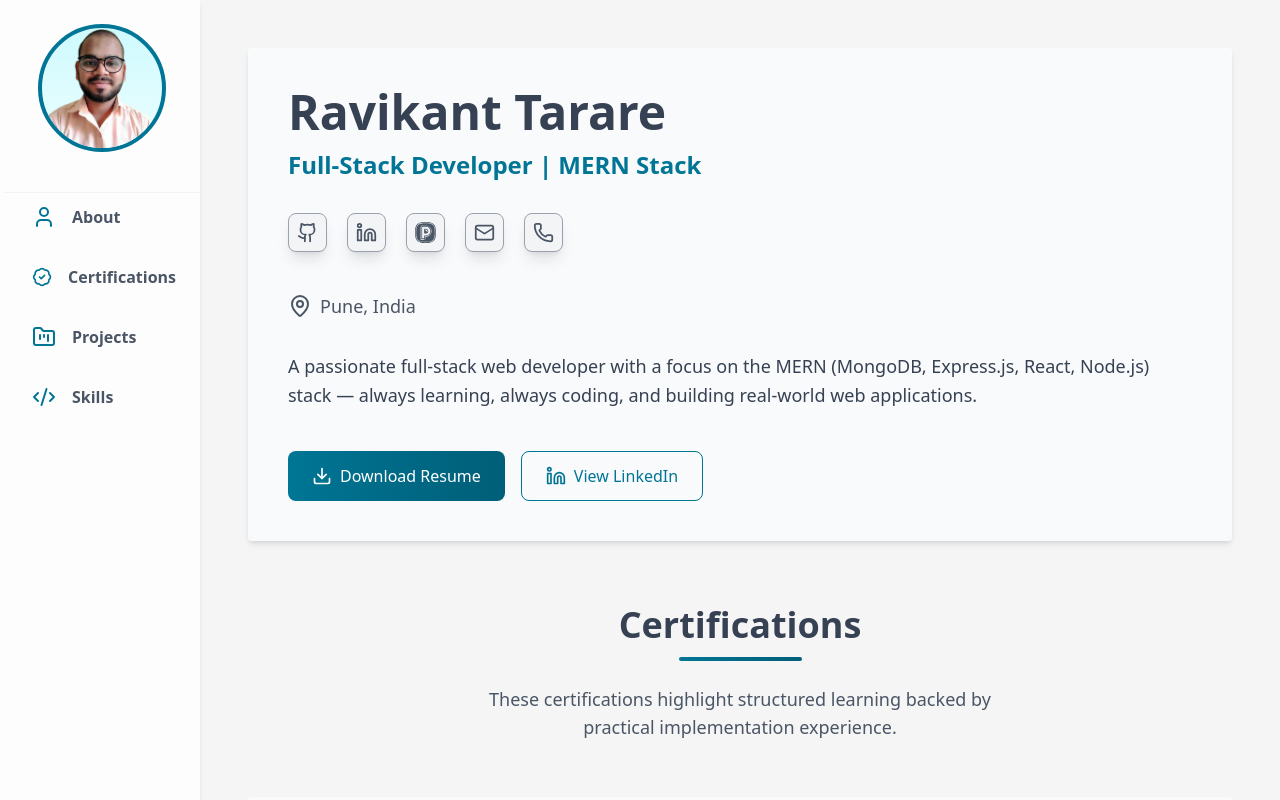
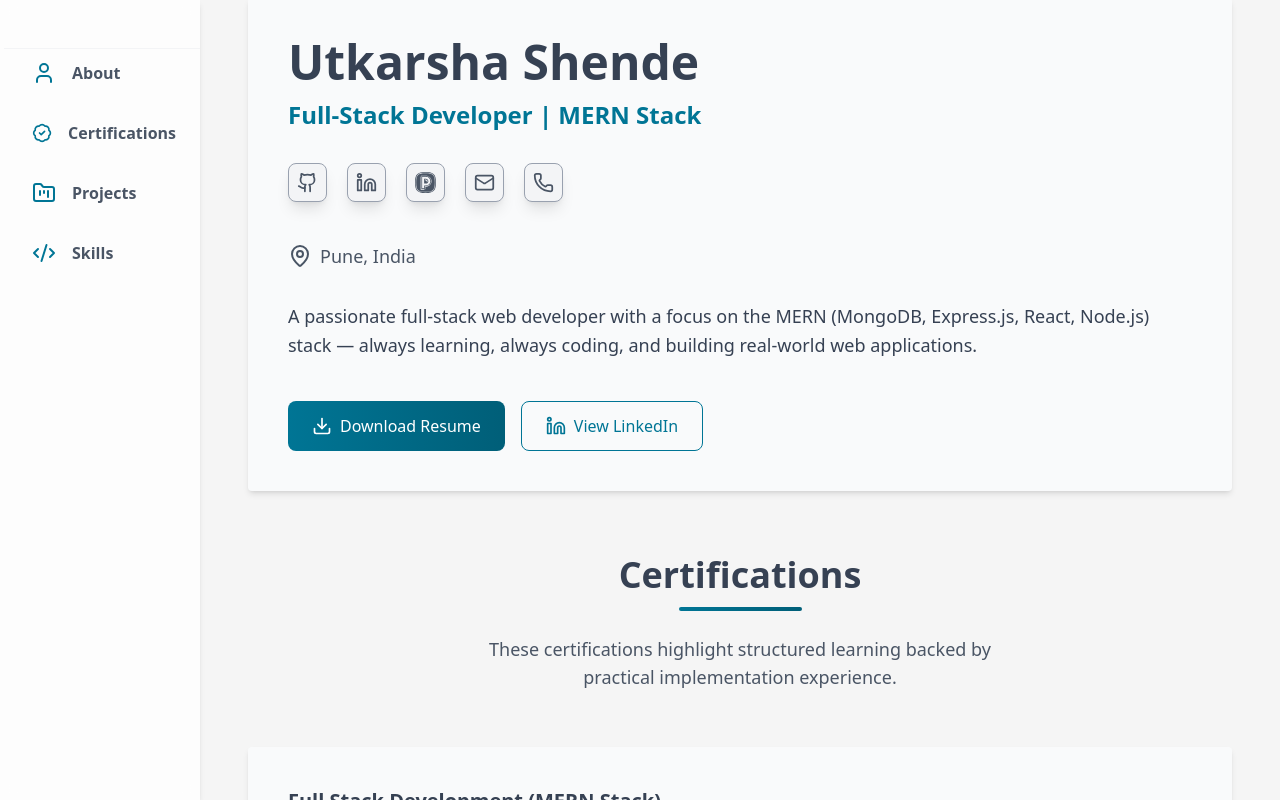
Before and after one commit to Utkarshende/utkarsha-new-portfolio, a React (Vite) app: page / in a window 1280 px wide. Built offline with nearby package versions, Linux system fonts and the light colour scheme.

Commit message:
feat:added resume link in app.jsx

```diff
--- a/src/App.jsx
+++ b/src/App.jsx
@@ -1,6 +1,5 @@
 import React, { useState } from "react";
 import { Link, Element } from "react-scroll";
-import MyPhoto from "./assets/my-photo.png";
 import {
   MapPin,
   Download,
@@ -56,15 +55,9 @@ function App() {
           isNavOpen ? "flex" : "hidden"
         } max-md:fixed z-50 right-0 left-0 md:flex flex-col items-center h-screen`}
       >
-        {/* Profile image (visible on md+ screens) */}
-        <img
-          src={MyPhoto}
-          alt="My Photo"
-          className="w-32 h-32 rounded-full border-4 border-cyan-700 mb-6 bg-gradient-to-b from-cyan-100 to-cyan-50"
-        />
 
         {/* Nav links */}
-        <div className="mt-4 w-full space-y-3 border-t border-t-gray-100">
+        <div className="mt-6 w-full space-y-3 border-t border-t-gray-100">
           {NAV_LINKS.map(({ linkTitle, icon: Icon, to }) => {
             return (
               <Link
@@ -87,23 +80,14 @@ function App() {
       </nav>
 
       {/* Main Content */}
-      <main className="p-6 md:p-12 overflow-y-auto " id="scrollableMain">
+      <main className="p-6 mt-[-50px] md:p-12 overflow-y-auto " id="scrollableMain">
         <Element
           name="about"
           className="bg-gray-50 rounded shadow-md hover:shadow-xl transition duration-300 p-7 sm:p-10 w-full"
         >
-          {/* Profile image (visible only on small screens) */}
-          <div className="flex justify-center mb-6 md:hidden">
-            <img
-              src={MyPhoto}
-              alt="My Photo"
-              className="w-32 h-32 rounded-full border-4 border-cyan-700 bg-gradient-to-b from-cyan-100 to-cyan-50"
-            />
-          </div>
-
           {/* Name */}
-          <h1 className="text-5xl font-bold text-gray-700 mb-3">
-            Ravikant Tarare
+          <h1 className="text-5xl font-bold text-gray-700 mb-3 ">
+            Utkarsha Shende
           </h1>
 
           {/* Title / Positions */}
@@ -154,7 +138,7 @@ function App() {
               btnSize={"lg"}
               onBtnClick={() => {
                 window.open(
-                  "https://drive.google.com/file/d/1s0kWBye9EVF4-7a6A-wnrZ23Z6GvT3su/view",
+                  "https://drive.google.com/file/d/1lzxtHSpAFRZiuHflT2J-aGqcrS6cWvWZ/view?usp=drive_link",
                   "_blank"
                 );
 
```
Also changed, not shown: src/assets/about.png (deleted), src/assets/my-photo.png (deleted).
